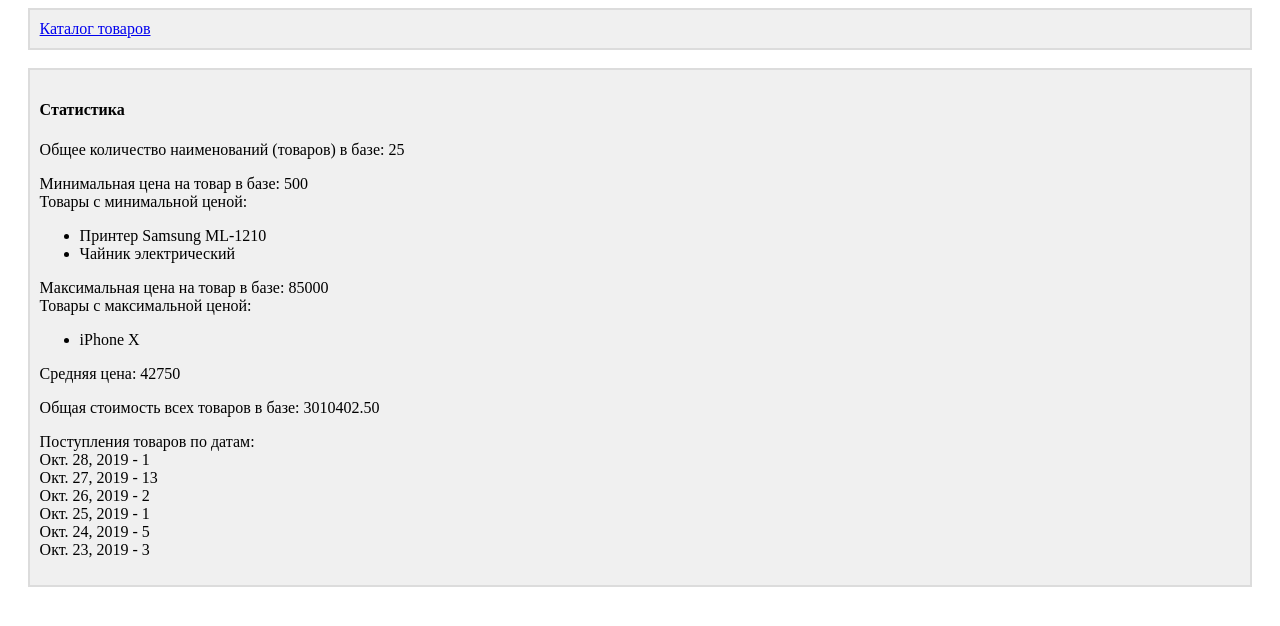
After one commit to SergeyLebidko/WebCatalog, a Django app: page /statistic/ in a window 1280 px wide. The commit adds this page. Shown: the top 626 px of the page. Run offline with Django 3.2, Linux system fonts and the light colour scheme; data comes from the database, SQL or seed files in the repository; both versions use the stored data as it was after the commit.

Commit message:
Добавлен код вывода статистики

```diff
--- a/main/templates/main/products_list.html
+++ b/main/templates/main/products_list.html
@@ -10,7 +10,8 @@
             {% else %}
                 Выберите категорию, если хотите добавить товар
             {% endif %}
-
+            |
+            <a href="{% url 'satistic' %}">Статистика</a>
         </p>
     </div>
     <br>
--- /dev/null
+++ b/main/templates/main/statistic.html
@@ -0,0 +1,48 @@
+{% extends 'layout/basic.html' %}
+
+{% block header %}
+    <div class="block">
+        <a href="{% url 'products_list' %}">Каталог товаров</a>
+    </div>
+    <br>
+{% endblock %}
+
+{% block content %}
+    <div class="block">
+        <h4>Статистика</h4>
+        <p>
+            Общее количество наименований (товаров) в базе: {{ products_count }}<br>
+        </p>
+        <p>
+            Минимальная цена на товар в базе: {{ price_min }}<br>
+            Товары с минимальной ценой:
+        <ul>
+            {% for product in products_with_min_price %}
+                <li>{{ product.title }}</li>
+            {% endfor %}
+        </ul>
+        </p>
+        <p>
+            Максимальная цена на товар в базе: {{ price_max }}<br>
+            Товары с максимальной ценой:
+        <ul>
+            {% for product in products_with_max_price %}
+                <li>{{ product.title }}</li>
+            {% endfor %}
+        </ul>
+        </p>
+        <p>
+            Средняя цена: {{ avg_price }}<br>
+        </p>
+        <p>
+            Общая стоимость всех товаров в базе: {{ total_cost }}<br>
+        </p>
+        <p>
+            Поступления товаров по датам:<br>
+            {% for count in count_products_in_date %}
+                {{ count.arrival_date }} - {{ count.cnt }}<br>
+            {% endfor %}
+
+        </p>
+    </div>
+{% endblock %}
--- a/main/urls.py
+++ b/main/urls.py
@@ -10,5 +10,6 @@ urlpatterns = [
     path('edit_product/', edit_product, name='edit_product'),
     path('edit_group/', GroupEditor.as_view(), name='edit_group'),
     path('remove_product/', remove_product, name='remove_product'),
-    path('remove_group/', remove_group, name='remove_group')
+    path('remove_group/', remove_group, name='remove_group'),
+    path('statistic/', statistic, name='satistic')
 ]
--- a/main/views.py
+++ b/main/views.py
@@ -1,5 +1,6 @@
 from django.shortcuts import render
 from django.views.generic.edit import FormView, UpdateView
+from django.db.models import Min, Max, Count
 from django.http import HttpResponseBadRequest, HttpResponseRedirect, Http404
 from django.urls import reverse_lazy, reverse
 from django.core.paginator import Paginator
@@ -129,6 +130,38 @@ def remove_group(request):
     return HttpResponseRedirect(reverse_lazy('groups_list') + '?group_id=' + str(root_group_id))
 
 
+# Контроллер-функция для формирования страницы статистики
+def statistic(request):
+    price_stat = Product.objects.aggregate(Min('price'), Max('price'))
+    price_min = price_stat['price__min']
+    price_max = price_stat['price__max']
+    products_with_min_price = Product.objects.filter(price=price_min)
+    products_with_max_price = Product.objects.filter(price=price_max)
+    avg_price = (price_min + price_max) // 2
+
+    all_products = Product.objects.all()
+    products_count = all_products.count()
+
+    total_cost = 0
+    for product in all_products:
+        total_cost += (product.price * product.count)
+
+    # Пример использования группировки. Получаем количество товаров, поступивших в каждую из дат
+    count_products_in_date = Product.objects.values('arrival_date').order_by('-arrival_date').annotate(cnt=Count('pk'))
+
+    context = {
+        'price_min': price_min,
+        'price_max': price_max,
+        'products_with_min_price': products_with_min_price,
+        'products_with_max_price': products_with_max_price,
+        'avg_price': avg_price,
+        'products_count': products_count,
+        'total_cost': total_cost,
+        'count_products_in_date': count_products_in_date
+    }
+    return render(request, 'main/statistic.html', context)
+
+
 # Класс-контроллер для добавления товаров в базу
 class ProductCreator(FormView):
     form_class = ProductForm
```
Also changed, not shown: db.sqlite3.
